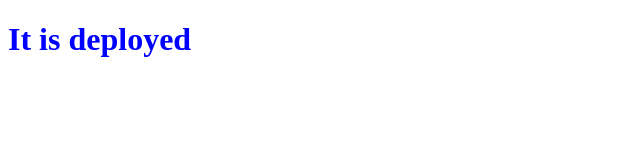
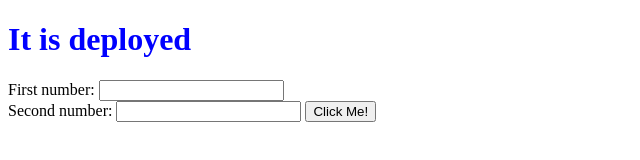
Before and after one commit to ewamarciniak/heroku_deployment, a plain HTML site: page public/index.html in a window 1280 px wide. Shown: the whole page, without its empty margins (0-640 px from the left). Drawn offline with Linux system fonts and the light colour scheme.

Commit message:
Takes 2 numbers and adds them. Javascript

```diff
--- a/public/index.html
+++ b/public/index.html
@@ -7,10 +7,23 @@
   <title>Fist heroku deployment</title>
   <link rel="stylesheet" type="text/css" href="./css/mystyle.css">
 </head>
-
 <body>
 
-<h1>It is deployed</h2>
-
+<h1>It is deployed</h1>
+    <form>
+        First number: <input type="text" name="firstnumber" id="firstnumber" /><br />
+        Second number: <input type="text" name="secondnumber" id="secondnumber" />
+        <button type="button" onclick="get_numbers()">Click Me!</button>
+    </form>
+    <div id="final_div"> </div>
+    <script>
+        function get_numbers() {
+            var num1 = parseInt(document.getElementById('firstnumber').value);
+            var num2 = parseInt(document.getElementById('secondnumber').value);
+            var sum = num1 + num2;
+            console.log(sum);
+            document.getElementById("final_div").innerHTML = sum;
+        };
+    </script>
 </body>
 </html>
```
